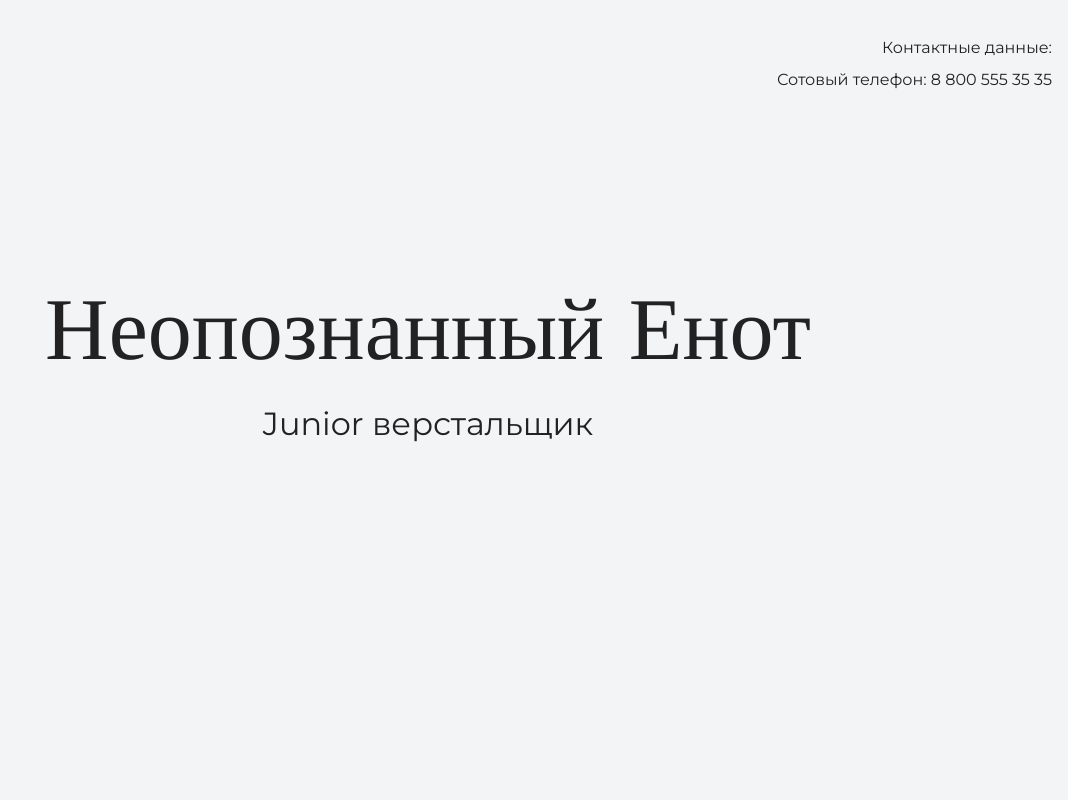
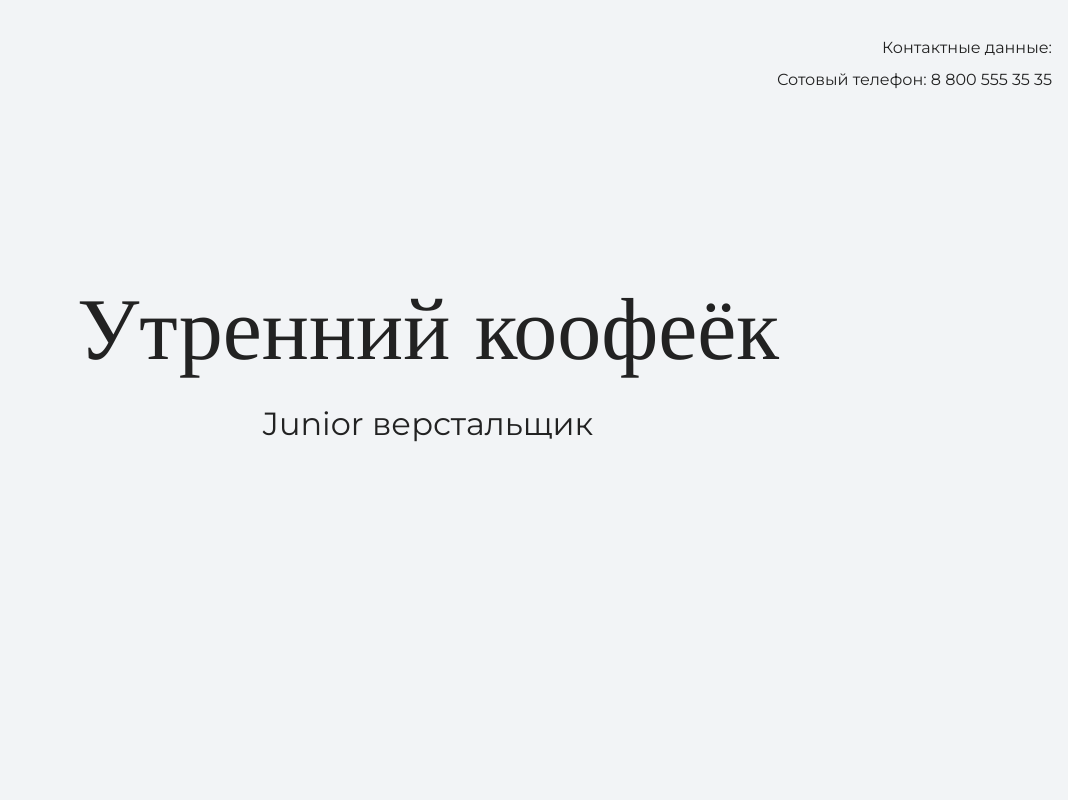
Before and after one commit to VADPOK/cool-site, a plain HTML site: page index.html in a window 1280 px wide. Shown: the top 800 px of the page, without its empty margins (212-1280 px from the left). Drawn offline with nearby package versions, Linux system fonts and the light colour scheme.

Commit message:
Меняет текст на главной странице

```diff
--- a/index.html
+++ b/index.html
@@ -17,7 +17,7 @@
 
     <section class="hero-image">
 	<div class="container">
-      <h1 class="heading">Неопознанный Енот</h1>
+      <h1 class="heading">Утренний коофеёк</h1>
       <p>Junior верстальщик</p>
 	  </div>
     </section>
```
